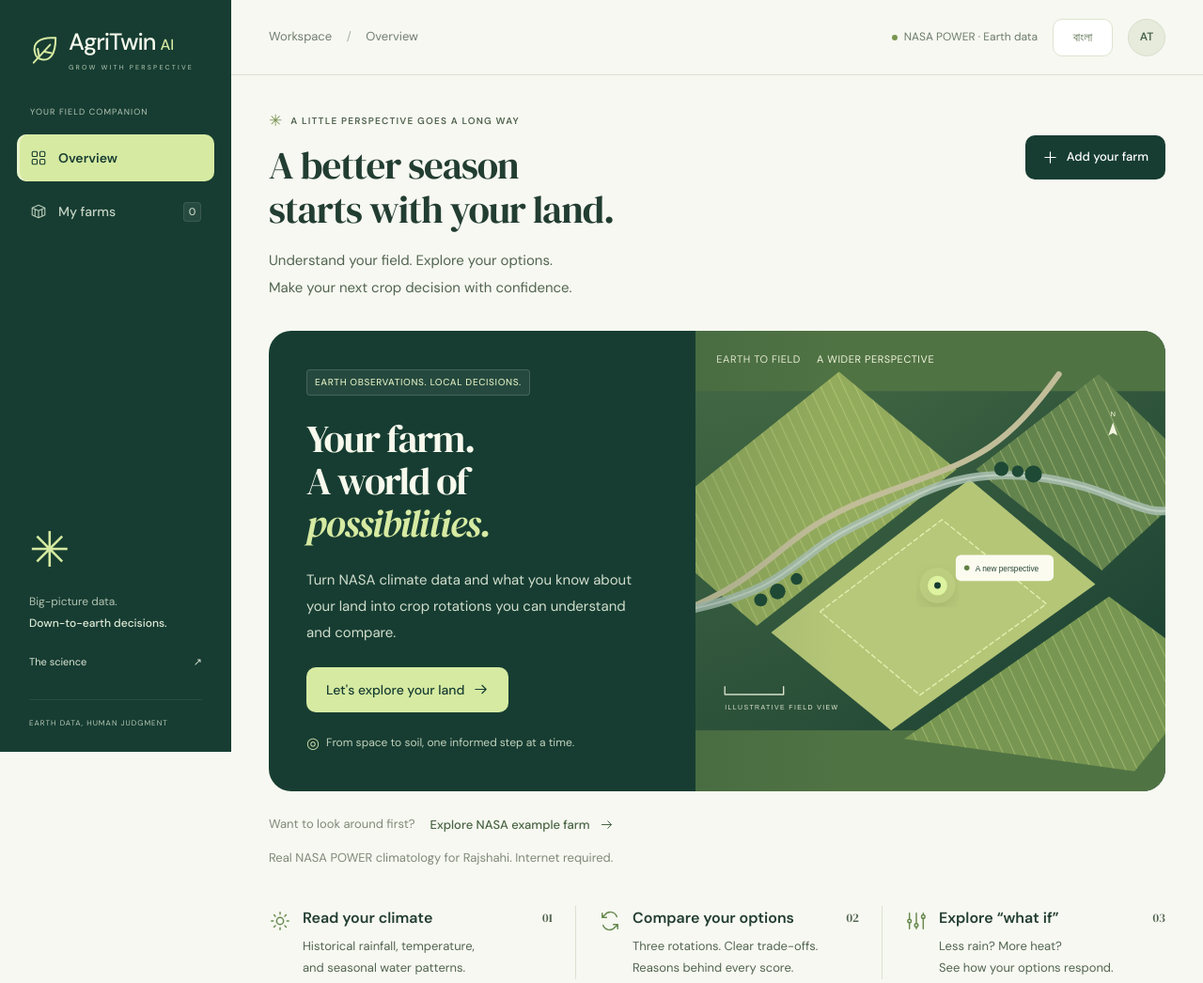
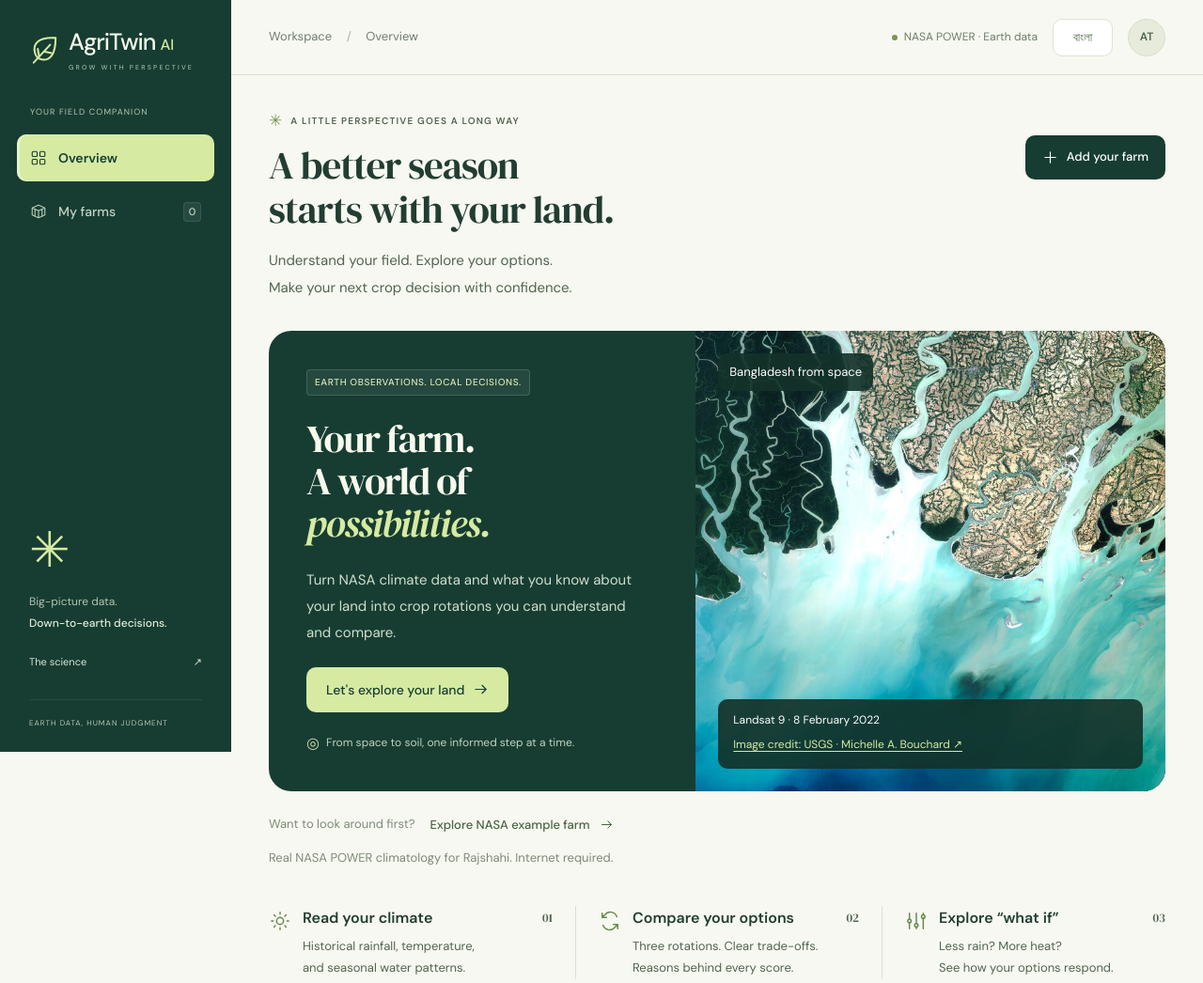
Before and after one commit to badhan3-alt/agritwin-ai, a Django app: page / in a window 1280 px wide. Shown: the top 1046 px of the page at 94% size. Run offline with Django 5.2, Linux system fonts and the light colour scheme.

Commit message:
Add real Landsat satellite image to homepage banner

```diff
--- a/static/css/design-system.css
+++ b/static/css/design-system.css
@@ -46,6 +46,11 @@
   :focus-visible {outline:3px solid #557447;outline-offset:4px}
   .sidebar :focus-visible,.hero-panel :focus-visible {outline-color:var(--lime)}
   .hero-panel {grid-template-columns:minmax(0,1fr) minmax(0,1.1fr);border-radius:24px;min-height:430px}
+  .hero-satellite {margin:0;position:relative;min-width:0;min-height:430px;background:var(--pine-deep);overflow:hidden}
+  .hero-satellite>img {position:absolute;inset:0;width:100%;height:100%;object-fit:cover;object-position:60% center}
+  .satellite-label {position:absolute;top:24px;left:24px;right:24px;width:fit-content;max-width:calc(100% - 48px);background:#133229e8;color:#fff;padding:8px 12px;border-radius:10px;font-size:13px;line-height:1.8}
+  .hero-satellite figcaption {position:absolute;left:24px;right:24px;bottom:24px;display:flex;flex-direction:column;gap:4px;background:#133229e8;color:#fff;padding:12px 16px;border-radius:10px;font-size:12px;line-height:1.8}
+  .hero-satellite figcaption a {color:var(--lime);text-decoration:underline;text-underline-offset:3px;min-height:24px}
   .hero-copy {padding:40px}
   .hero-copy h2 {font-size:clamp(34px,3.2vw,48px);margin:24px 0}
   .hero-copy p {font-size:15px;max-width:360px;line-height:1.85;color:#d1decd}
@@ -150,6 +155,9 @@
   .hero-copy h2 br {display:revert}
   .hero-copy p {font-size:15px;max-width:100%}
   .hero-panel>.farm-landscape {height:230px;min-height:230px}
+  .hero-panel>.hero-satellite {height:300px;min-height:300px}
+  .hero-satellite figcaption {left:16px;right:16px;bottom:16px}
+  .satellite-label {top:16px;left:16px;right:16px;max-width:calc(100% - 32px)}
   .hero-panel .farm-landscape>svg {height:100%}
   .hero-note {font-size:12px;align-items:flex-start}
   .feature-strip {grid-template-columns:1fr;gap:24px;margin-top:28px}
--- /dev/null
+++ b/templates/components/hero_satellite.html
@@ -0,0 +1,9 @@
+{% load static i18n %}
+<figure class="hero-satellite">
+  <img src="{% static 'images/bangladesh-landsat.jpg' %}" alt="{% translate 'Landsat 9 satellite image of the Bangladesh coast, showing rivers, farmland, and the Sundarbans.' %}" width="1336" height="752" fetchpriority="high" decoding="async">
+  <span class="satellite-label">{% translate "Bangladesh from space" %}</span>
+  <figcaption>
+    <span>{% translate "Landsat 9 · 8 February 2022" %}</span>
+    <a href="https://www.usgs.gov/media/images/landsat-9-image-bangladesh-coast" target="_blank" rel="noopener noreferrer">{% translate "Image credit:" %} USGS · Michelle A. Bouchard <span aria-hidden="true">↗</span></a>
+  </figcaption>
+</figure>
--- a/templates/core/home.html
+++ b/templates/core/home.html
@@ -2,7 +2,7 @@
 {% block breadcrumb %}{% translate "Overview" %}{% endblock %}
 {% block content %}
 <div class="page-heading"><div><div class="eyebrow"><span class="mini-sun">✳</span> {% translate "A LITTLE PERSPECTIVE GOES A LONG WAY" %}</div><h1>{% translate "A better season" %}<br>{% translate "starts with your land." %}</h1><p>{% translate "Understand your field. Explore your options." %}<br class="desktop-only"> {% translate "Make your next crop decision with confidence." %}</p></div><a class="button button-primary" href="{% url 'farms:create' %}"><svg><use href="#icon-plus"/></svg>{% translate 'Add your farm' %}</a></div>
-<section class="hero-panel"><div class="hero-copy"><span class="badge light">{% translate "EARTH OBSERVATIONS. LOCAL DECISIONS." %}</span><h2>{% translate "Your farm." %}<br>{% translate "A world of" %}<br><em>{% translate "possibilities." %}</em></h2><p>{% translate "Turn NASA climate data and what you know about your land into crop rotations you can understand and compare." %}</p><a class="button button-lime" href="{% url 'farms:create' %}">{% translate "Let's explore your land" %} <svg><use href="#icon-arrow"/></svg></a><div class="hero-note"><span class="small-orbit" aria-hidden="true">◎</span> {% translate "From space to soil, one informed step at a time." %}</div></div>{% include 'components/farm_landscape.html' %}</section>
+<section class="hero-panel"><div class="hero-copy"><span class="badge light">{% translate "EARTH OBSERVATIONS. LOCAL DECISIONS." %}</span><h2>{% translate "Your farm." %}<br>{% translate "A world of" %}<br><em>{% translate "possibilities." %}</em></h2><p>{% translate "Turn NASA climate data and what you know about your land into crop rotations you can understand and compare." %}</p><a class="button button-lime" href="{% url 'farms:create' %}">{% translate "Let's explore your land" %} <svg><use href="#icon-arrow"/></svg></a><div class="hero-note"><span class="small-orbit" aria-hidden="true">◎</span> {% translate "From space to soil, one informed step at a time." %}</div></div>{% include 'components/hero_satellite.html' %}</section>
 <div class="demo-entry"><span>{% translate "Want to look around first?" %}</span><form method="post" action="{% url 'core:demo' %}">{% csrf_token %}<button class="text-link" type="submit">{% translate "Explore NASA example farm" %} <svg><use href="#icon-arrow"/></svg></button></form><small>{% translate "Real NASA POWER climatology for Rajshahi. Internet required." %}</small></div>
 <section class="feature-strip" aria-label="{% translate 'How AgriTwin helps' %}"><article><span class="feature-icon"><svg><use href="#icon-sun"/></svg></span><div><h3>{% translate "Read your climate" %}</h3><p>{% translate "Historical rainfall, temperature," %}<br>{% translate "and seasonal water patterns." %}</p></div><span class="feature-number">01</span></article><article><span class="feature-icon"><svg><use href="#icon-rotate"/></svg></span><div><h3>{% translate "Compare your options" %}</h3><p>{% translate "Three rotations. Clear trade-offs." %}<br>{% translate "Reasons behind every score." %}</p></div><span class="feature-number">02</span></article><article><span class="feature-icon"><svg><use href="#icon-sliders"/></svg></span><div><h3>{% translate "Explore “what if”" %}</h3><p>{% translate "Less rain? More heat?" %}<br>{% translate "See how your options respond." %}</p></div><span class="feature-number">03</span></article></section>
 <div class="section-heading"><div><div class="eyebrow">{% translate "ROOTED IN YOUR REALITY" %}</div><h2>{% translate "A clearer path to your next harvest." %}</h2></div><a class="text-link" href="{% url 'core:about' %}">{% translate "Meet the science" %} <svg><use href="#icon-arrow"/></svg></a></div>
```
Also changed, not shown: DESIGN.md (+1 -1 lines), static/images/bangladesh-landsat.provenance.md (added, +16 -0 lines), locale/bn/LC_MESSAGES/django.po, static/images/bangladesh-landsat.jpg (added), 1 other file.
